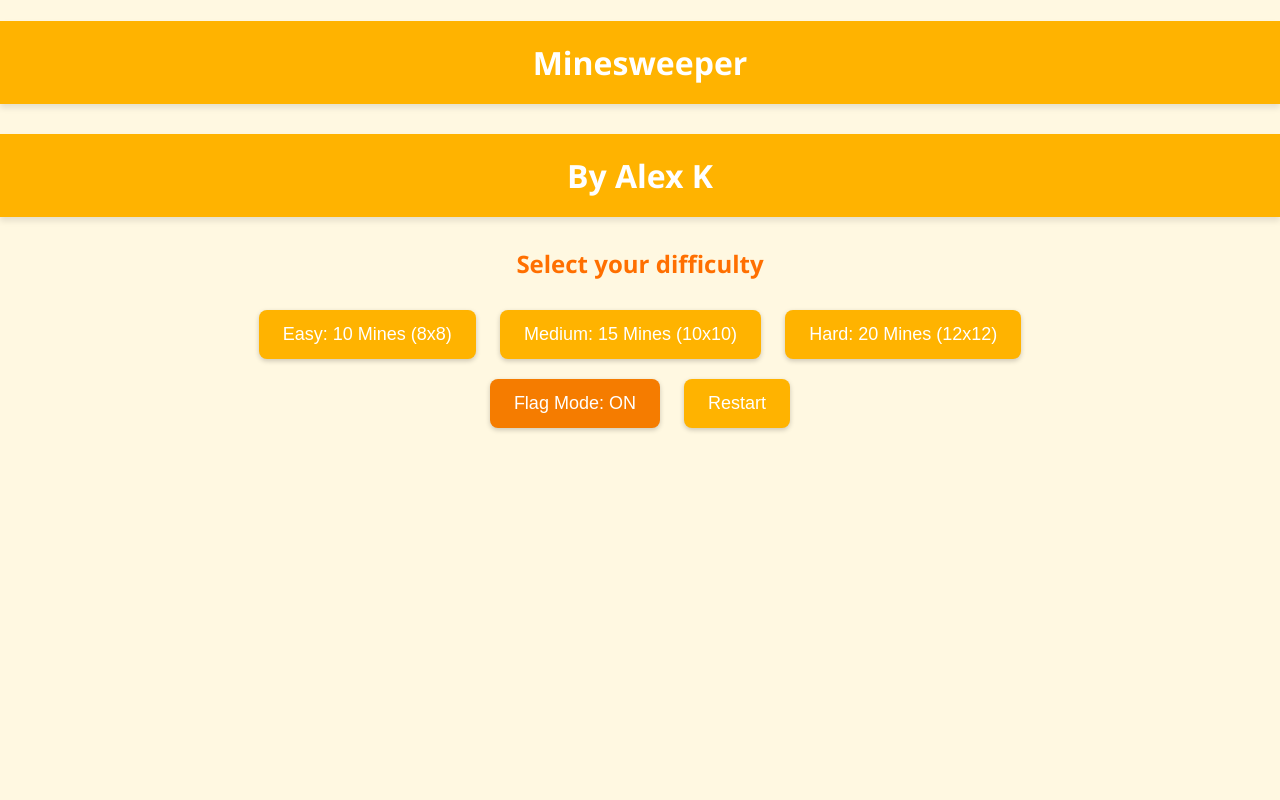
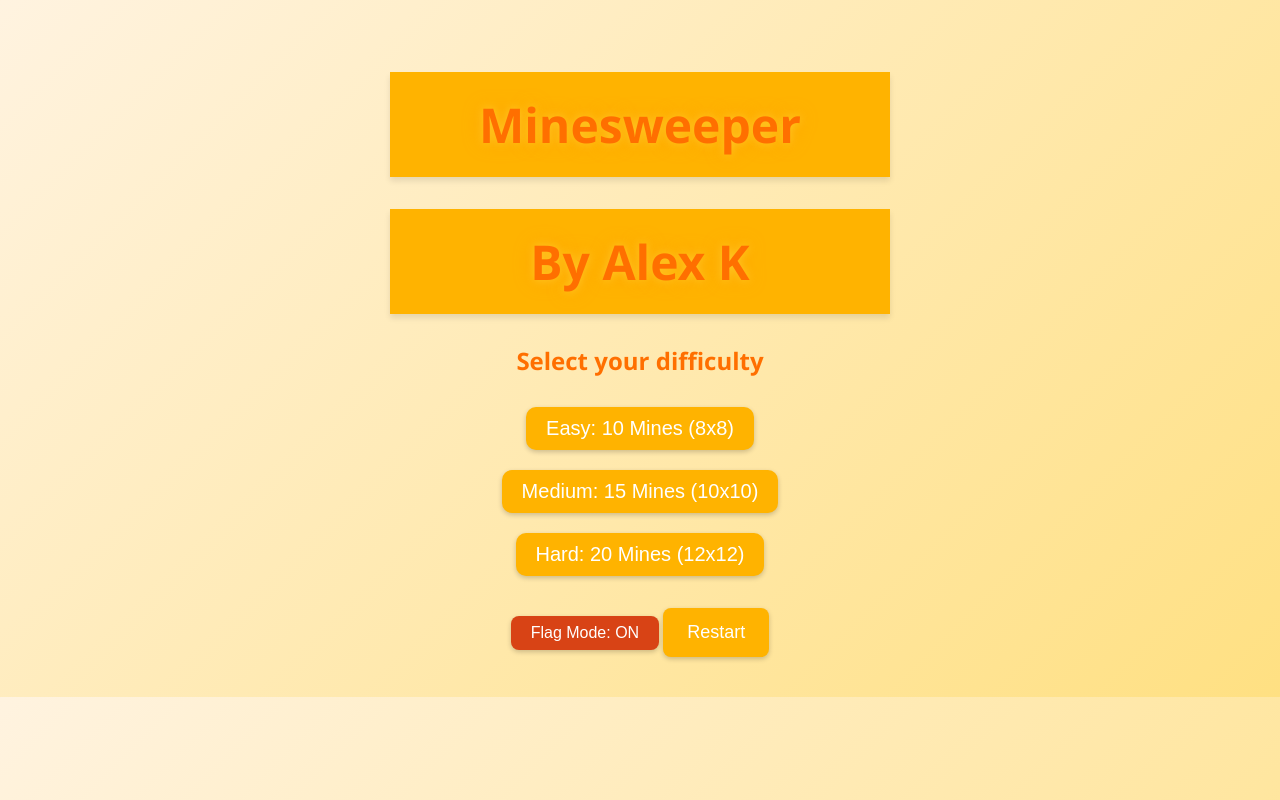
Before and after one commit to CrashTestAlex/alexsgameswin, a plain HTML site: page minesweeper.html in a window 1280 px wide. Both pictures are taken after a click on the button "Flag Mode: OFF". Drawn offline with Linux system fonts and the light colour scheme.

Commit message:
Update minesweeper.css

```diff
--- a/minesweeper.css
+++ b/minesweeper.css
@@ -1,72 +1,82 @@
 body {
-  background-color: #fff8e1;
-  font-family: 'Segoe UI', Tahoma, Geneva, Verdana, sans-serif;
+  background: linear-gradient(135deg, #fff3e0, #ffe082);
+  font-family: 'Segoe UI', sans-serif;
   color: #ff6f00;
   text-align: center;
   margin: 0;
-  padding: 0;
 }
 
-h1 {
+.game-wrapper {
+  padding: 40px 20px;
+  max-width: 500px;
+  margin: auto;
+}
+
+.glow-title {
+  font-size: 48px;
+  margin-bottom: 30px;
+  color: #ff6f00;
+  text-shadow: 0 0 10px #ffca28, 0 0 20px #ffa000;
+}
+
+.difficulty-button {
+  font-size: 20px;
+  margin: 10px;
+  padding: 10px 20px;
   background-color: #ffb300;
   color: white;
-  padding: 20px 0;
-  margin-bottom: 30px;
-  box-shadow: 0 4px 6px rgba(0,0,0,0.1);
+  border: none;
+  border-radius: 10px;
+  cursor: pointer;
+  transition: background-color 0.2s;
+}
+
+.difficulty-button:hover {
+  background-color: #ffa000;
 }
 
 #game-board {
+  margin-top: 20px;
   display: grid;
+  gap: 4px;
   justify-content: center;
-  gap: 2px;
-  margin: 0 auto;
-  width: fit-content;
 }
 
 .cell {
   width: 30px;
   height: 30px;
-  background-color: #ffcc80;
-  border: 2px solid #ffb300;
-  font-weight: bold;
-  font-size: 16px;
-  color: #e65100;
+  background-color: #ffb74d;
+  border-radius: 4px;
   display: flex;
   align-items: center;
   justify-content: center;
+  font-size: 16px;
+  font-weight: bold;
+  color: #5d4037;
   cursor: pointer;
   user-select: none;
-  border-radius: 4px;
+  transition: background-color 0.3s;
 }
 
-.cell.revealed {
-  background-color: #fff3e0;
-  cursor: default;
+.cell:hover {
+  background-color: #ffcc80;
 }
 
-.cell.mine-hit {
-  background-color: red !important;
+.cell:active {
+  background-color: #ff6f00;
+}
+
+#flag-toggle {
+  font-size: 16px;
+  padding: 8px 20px;
+  background-color: #ffa000;
   color: white;
+  border: none;
+  border-radius: 8px;
+  margin-top: 10px;
+  cursor: pointer;
 }
 
 #flag-toggle.active {
-  background-color: #f57c00;
+  background-color: #d84315;
 }
-
-button {
-  margin: 10px;
-  padding: 14px 24px;
-  font-size: 18px;
-  background-color: #ffb300;
-  color: white;
-  border: none;
-  border-radius: 8px;
-  box-shadow: 0 2px 5px rgba(0,0,0,0.2);
-  touch-action: manipulation;
-  cursor: pointer;
-}
-
-button:active,
-button:hover {
-  background-color: #ff6f00;
-}
```
